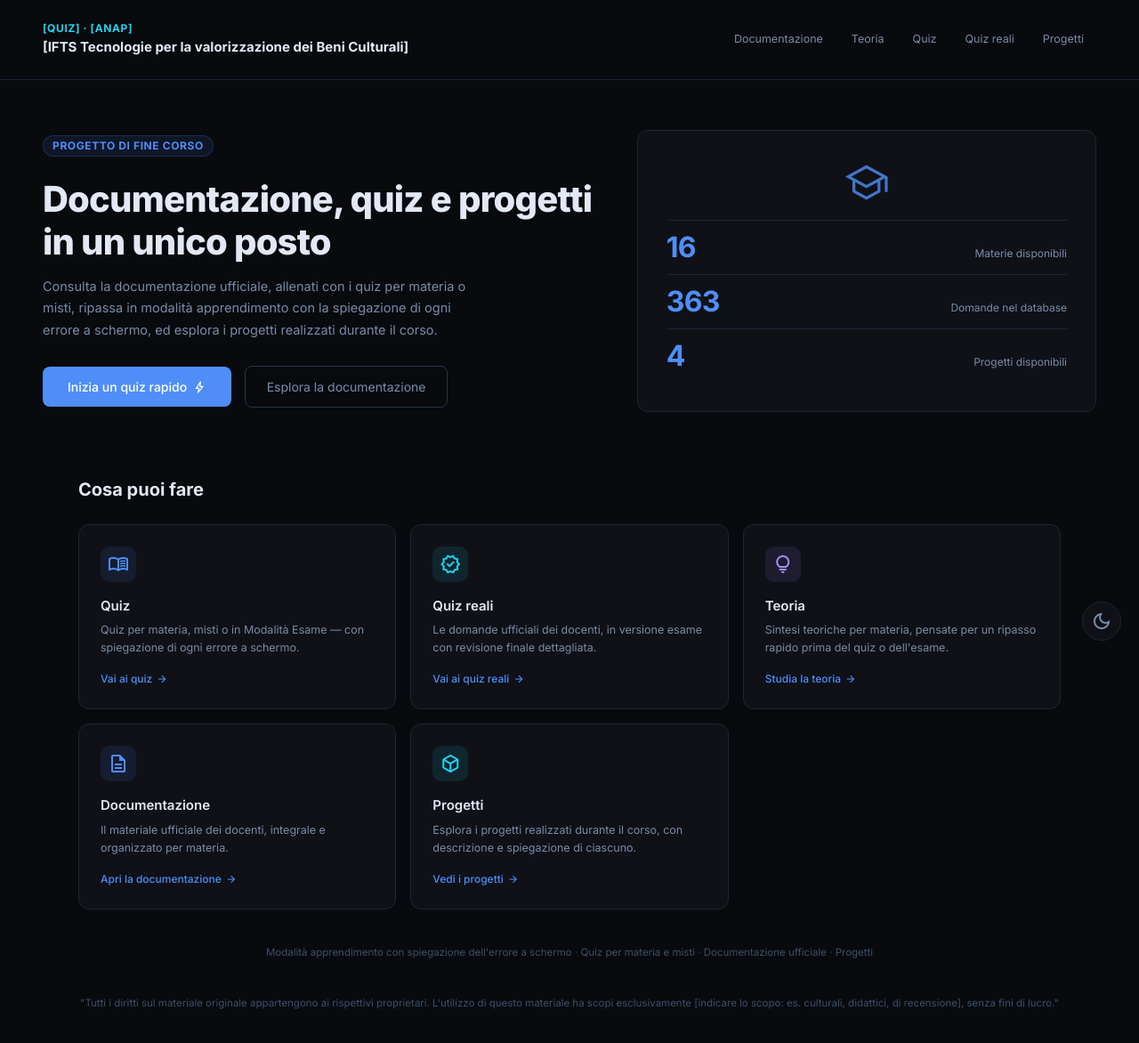
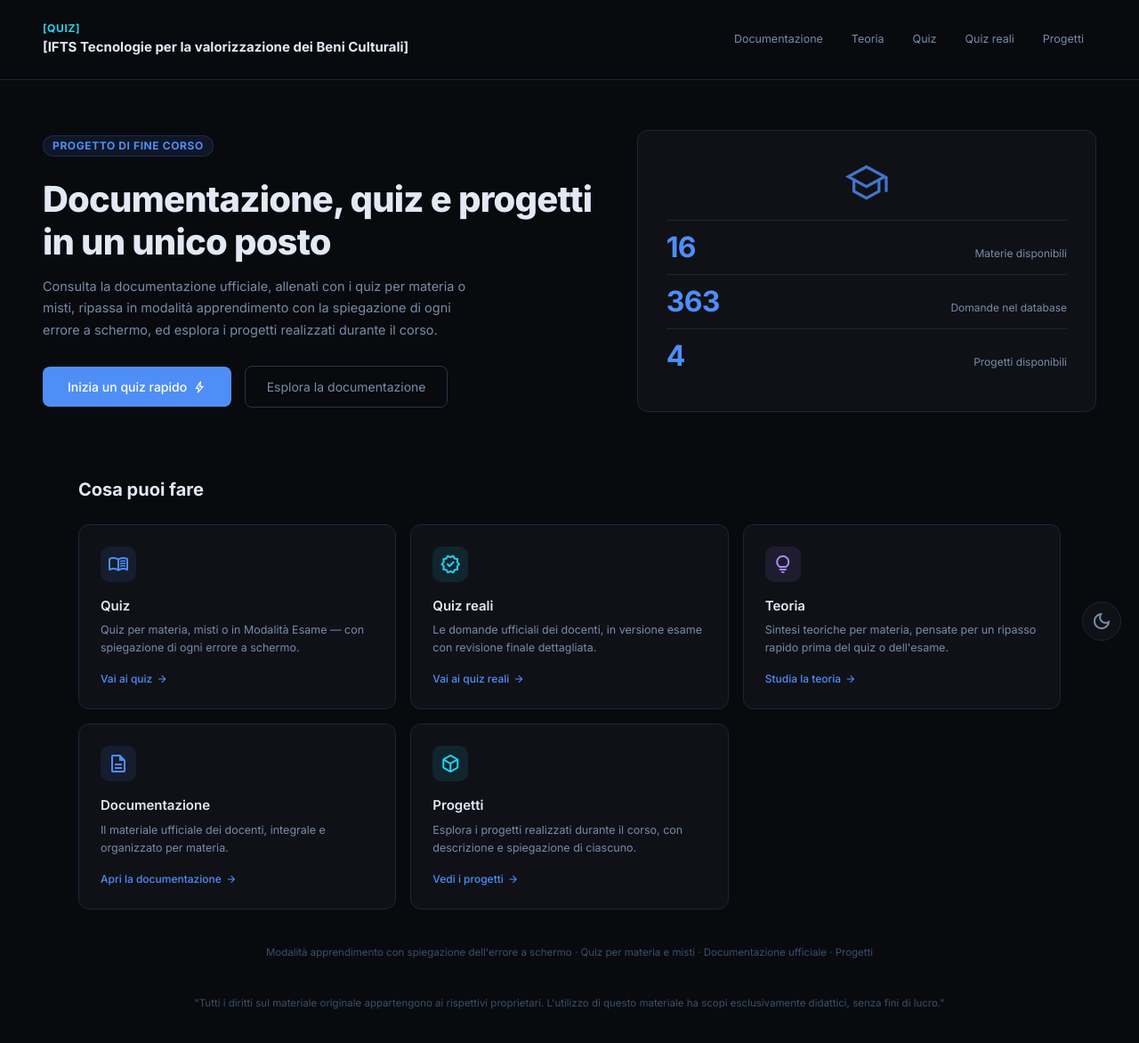
Before and after one commit to Pinas-coder/quiz-platform, a plain HTML site: page webpages/index.html in a window 1280 px wide. Shown: the whole page at 89% size. Drawn offline with nearby package versions, Linux system fonts and the light colour scheme.

Commit message:
Final push

```diff
--- a/webpages/index.html
+++ b/webpages/index.html
@@ -45,7 +45,7 @@
   <header class="home-header">
     <div class="brand">
       <!-- ⚠️ Modifica: sigla ente / corso -->
-      <span class="kicker">[Quiz] · [ANAP]</span>
+      <span class="kicker">[Quiz]</span>
       <span class="name">[IFTS Tecnologie per la valorizzazione dei Beni Culturali]</span>
     </div>
     <nav class="site-nav-links">
@@ -151,7 +151,7 @@
       Modalità apprendimento con spiegazione dell'errore a schermo · Quiz per materia e misti · Documentazione ufficiale · Progetti
     </p>
     <p class="home-footer-note">
-      "Tutti i diritti sul materiale originale appartengono ai rispettivi proprietari. L'utilizzo di questo materiale ha scopi esclusivamente [indicare lo scopo: es. culturali, didattici, di recensione], senza fini di lucro."
+      "Tutti i diritti sul materiale originale appartengono ai rispettivi proprietari. L'utilizzo di questo materiale ha scopi esclusivamente didattici, senza fini di lucro."
     </p>
   </main>
 
```
Also changed, not shown: webpages/documentazione.html (+2 -2 lines), webpages/progetti.html (+1 -1 lines), webpages/quiz.html (+1 -1 lines), webpages/quiz_reali.html (+2 -2 lines), webpages/teoria.html (+1 -1 lines).
